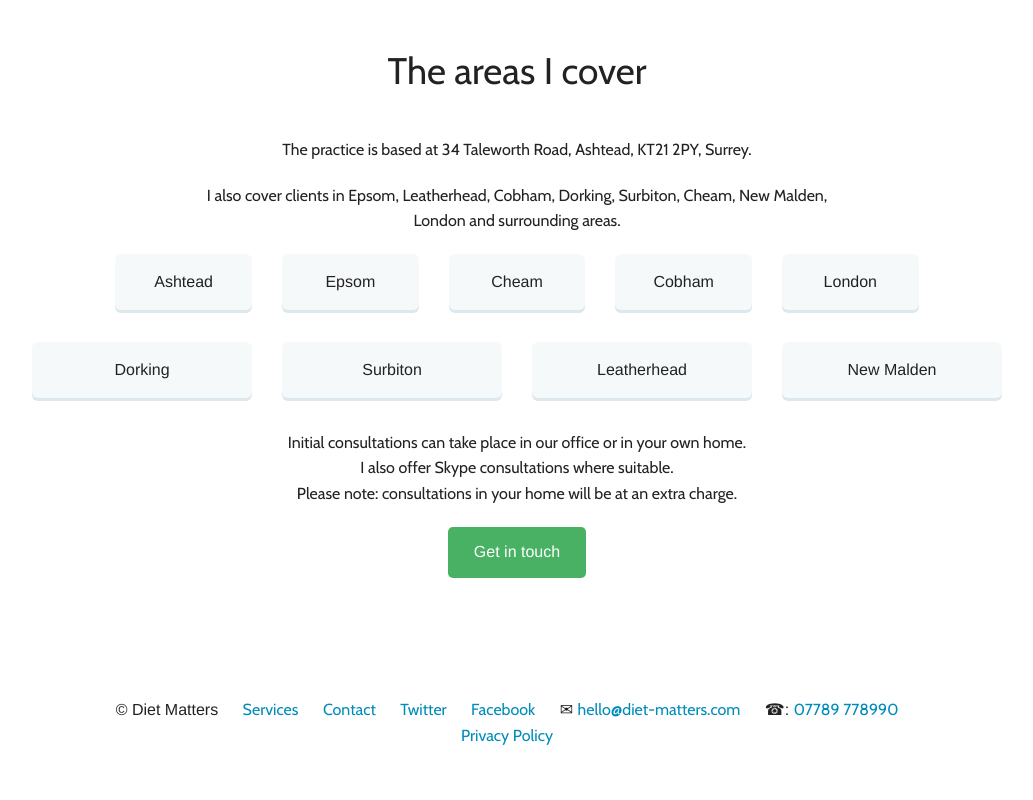
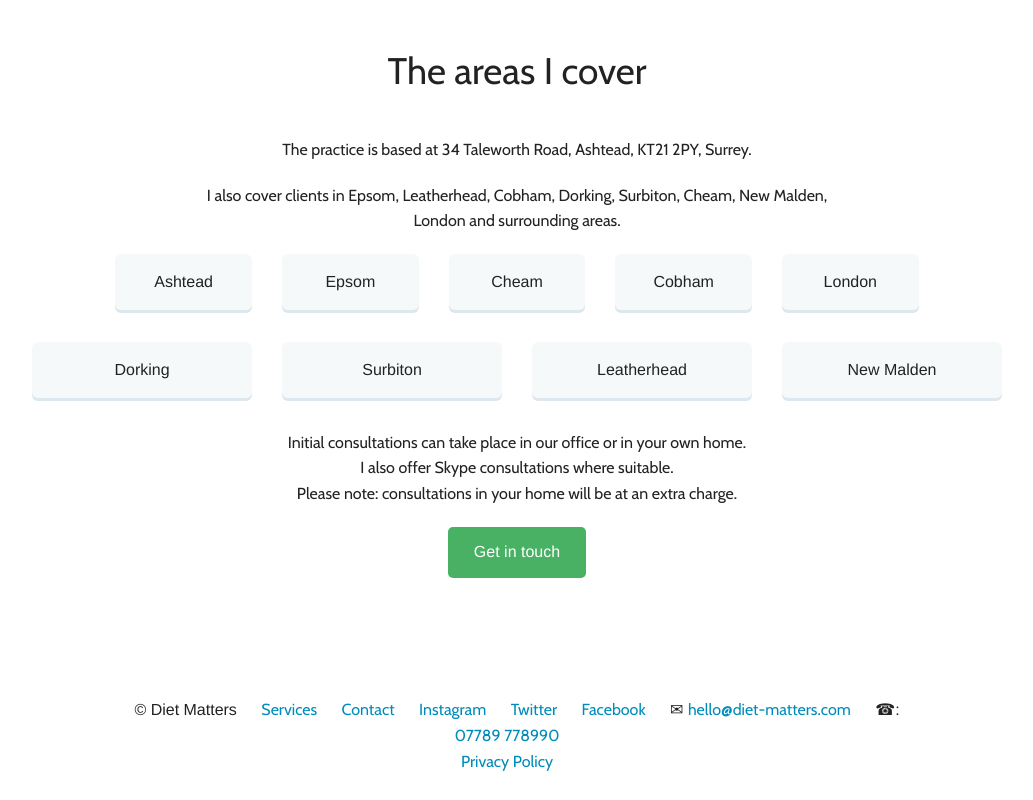
Before and after one commit to bananacrisp/dietmatters, a website: page index.html in a window 1280 px wide. Shown: the part 2207-3007 px from the top of the page, without its empty margins (123-1156 px from the left). Before the commit the page ends 2981 px from the top, so only its background shows below. Drawn offline with nearby package versions, Linux system fonts and the light colour scheme; files that its build step writes are made by us from their sources; a web font is replaced by a local one.

Commit message:
Added Instagram

```diff
--- a/index.html
+++ b/index.html
@@ -311,6 +311,9 @@
           <a href="contact.html">Contact</a>
         </li>
         <li>
+          <a href="https://www.instagram.com/diet_matters/" target="_blank">Instagram</a>
+        </li>
+        <li>
           <a href="https://twitter.com/diet_matters" target="_blank">Twitter</a>
         </li>
         <li>
```
